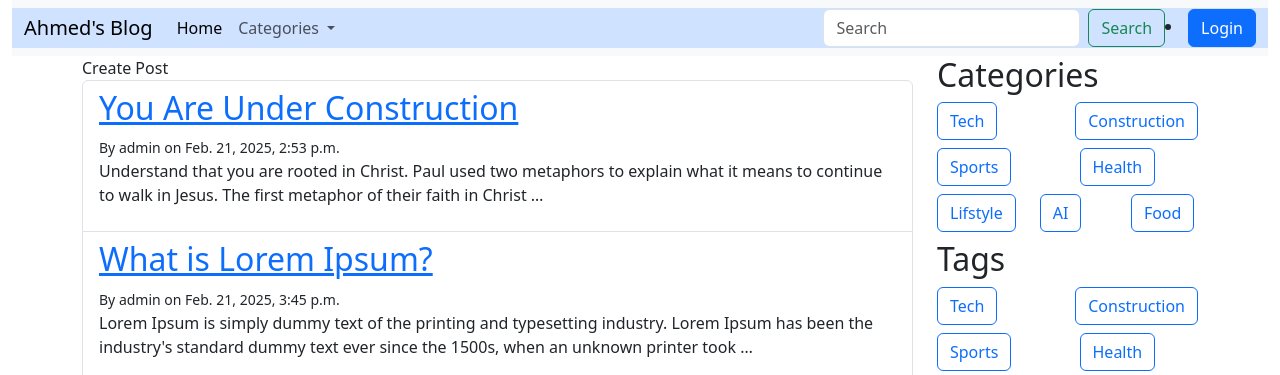
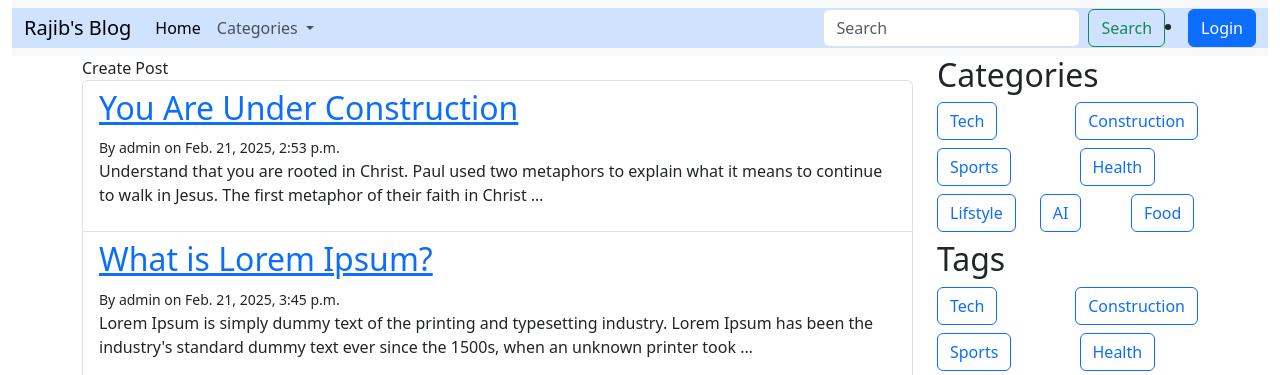
Before and after one commit to biswas-rajib55/vlog, a Django app: page / in a window 1280 px wide. Shown: the top 375 px of the page. Run offline with Django 5.2, Linux system fonts and the light colour scheme; data comes from the database, SQL or seed files in the repository; some libraries are stand-ins or nearby versions.

Commit message:
base.html

```diff
--- a/templates/blog/base.html
+++ b/templates/blog/base.html
@@ -11,7 +11,7 @@
         <div class="container-fluid">
             <nav class="navbar navbar-expand-lg bg-body-tertiary">
                 <div class="container-fluid bg-primary-subtle">
-                  <a class="navbar-brand" href="{% url 'posts_list' %}">Ahmed's Blog</a>
+                  <a class="navbar-brand" href="{% url 'posts_list' %}">Rajib's Blog</a>
                   <button class="navbar-toggler" type="button" data-bs-toggle="collapse" data-bs-target="#navbarSupportedContent" aria-controls="navbarSupportedContent" aria-expanded="false" aria-label="Toggle navigation">
                     <span class="navbar-toggler-icon"></span>
                   </button>
```
